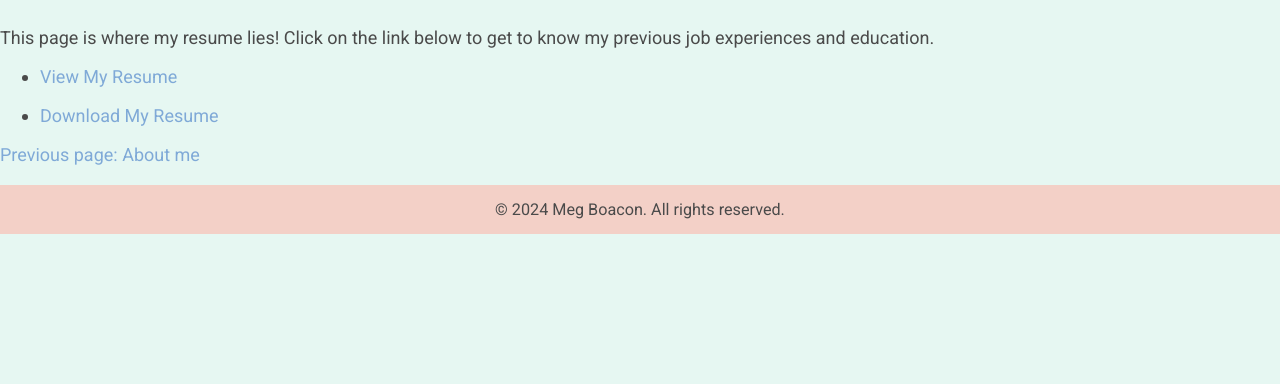
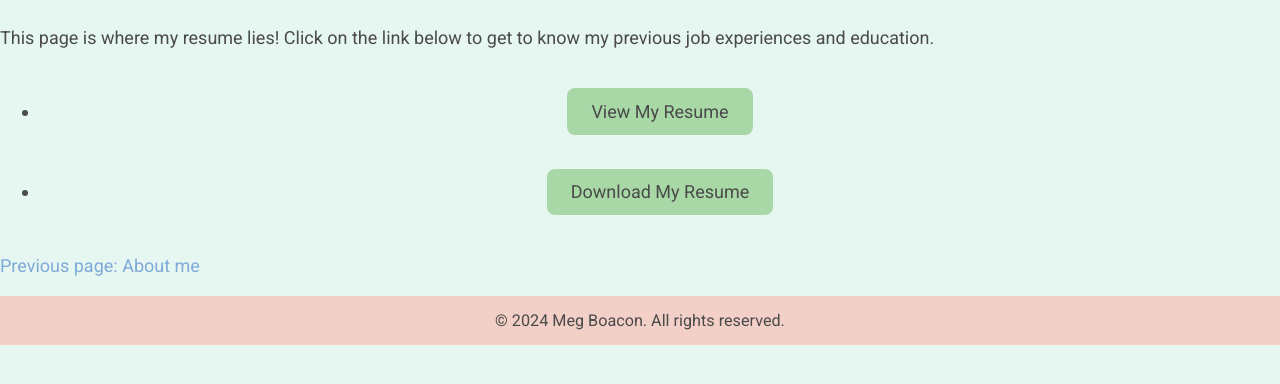
Before and after one commit to mgbcn5/Meg-s-Website, a plain HTML site: page about.html in a window 1280 px wide. Shown: the part 310-694 px from the top of the page. Drawn offline with Linux system fonts and the light colour scheme.

Commit message:
Update styles.css

```diff
--- a/styles.css
+++ b/styles.css
@@ -320,7 +320,27 @@ footer {
         max-width: 90%; /* Ensure images don't overflow on smaller screens */
     }
 }
+/* Resume link styling */
+.resume-container {
+    margin: 2rem 0;
+    text-align: center;
+}
 
+.resume-link {
+    display: inline-block;
+    padding: 0.8rem 1.5rem;
+    background-color: #a8d8a5;
+    color: #4a4a4a;
+    border-radius: 8px;
+    margin: 0.5rem 0;
+    transition: all 0.3s ease;
+}
+
+.resume-link:hover {
+    background-color: #7ca87a;
+    color: #ffffff;
+    text-decoration: none;
+}
 /* Media query for very large screens (e.g., desktops over 1200px) */
 @media (min-width: 1200px) {
     body {
```
